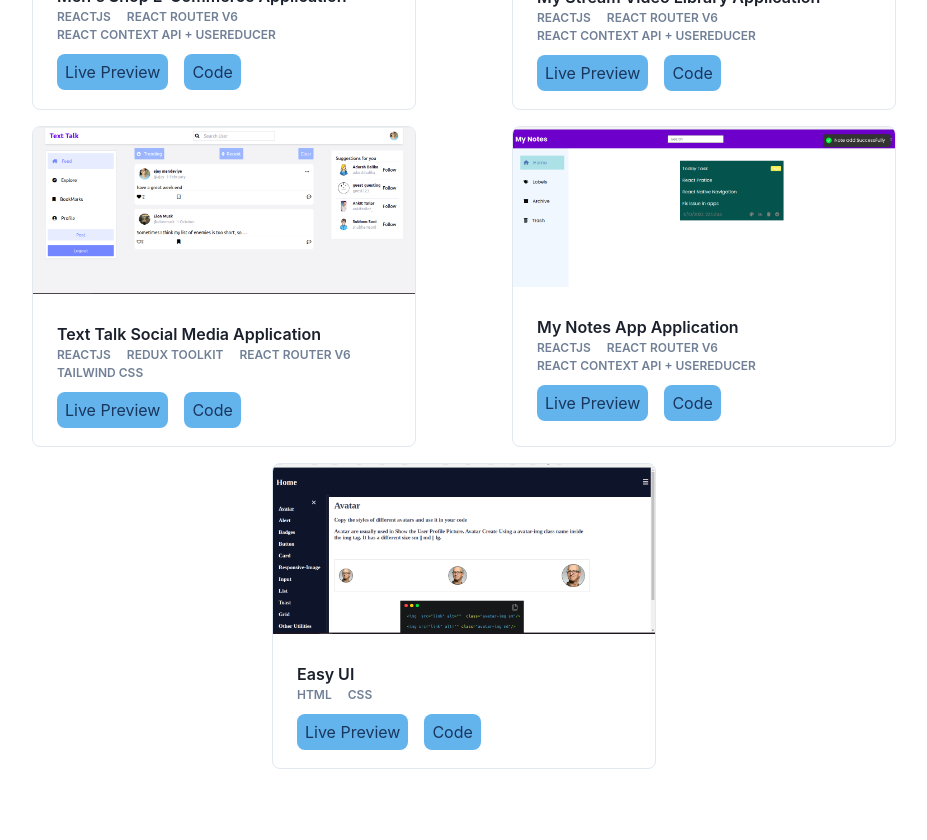
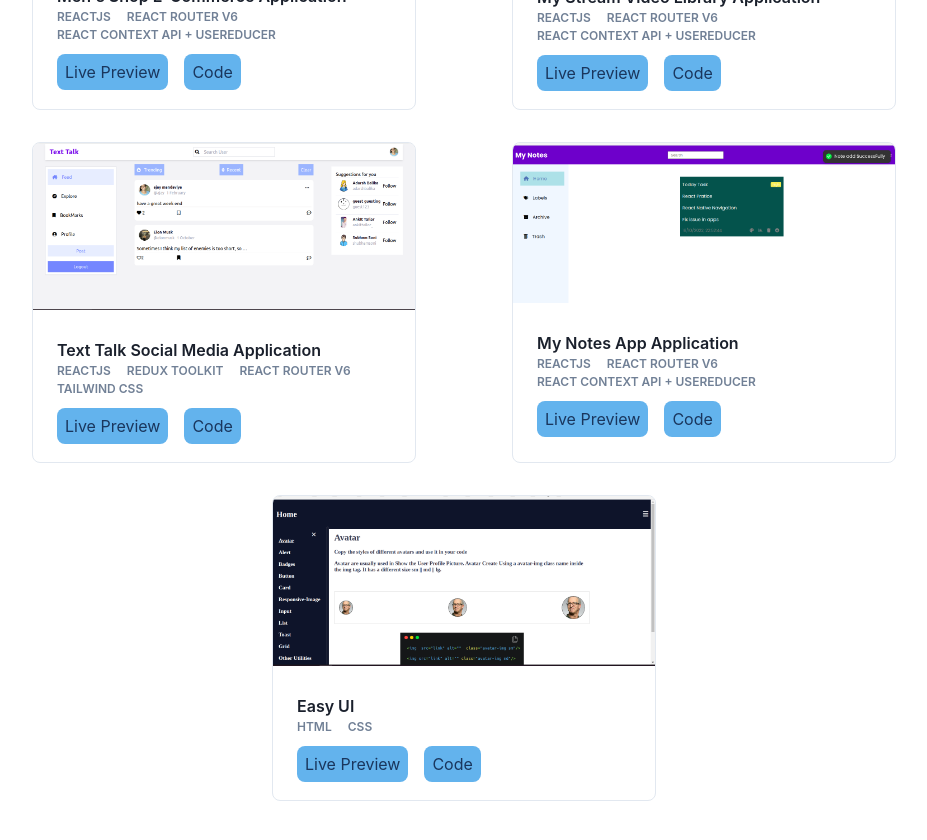
Before and after one commit to ajay-mandaviya/portfolio, a React (Create React App) app: page / in a window 1280 px wide. Shown: the part 840-1680 px from the top of the page, without its empty margins (176-1103 px from the left). Before the commit the page ends 1657 px from the top, so only its background shows below. Built offline with nearby package versions, Linux system fonts and the light colour scheme.

Commit message:
fix : margin for projects

```diff
--- a/src/Components/Projects.js
+++ b/src/Components/Projects.js
@@ -72,7 +72,7 @@ const Projects = () => {
             <Box
               key={project.id}
               mx={"auto"}
-              marginBottom="4"
+              marginBottom="8"
               borderWidth="1px"
               borderRadius="lg"
               flexBasis={isLargerThan600 ? "40%" : "100%"}
```
